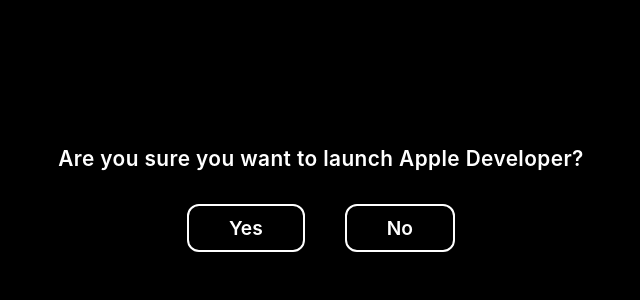
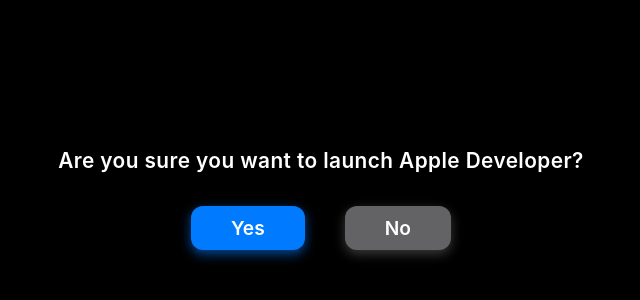
Before and after one commit to Githubuser102234/Apple-Developer, a plain HTML site: page index.html in a window 1280 px wide. Shown: the part 202-502 px from the top of the page, without its empty margins (319-959 px from the left). Drawn offline with Linux system fonts and the light colour scheme.

Commit message:
Update index.html

```diff
--- a/index.html
+++ b/index.html
@@ -90,25 +90,43 @@
     }
 
     button {
-      background: none;
-      border: 2px solid white;
-      color: white;
+      border: none;
       padding: 10px 40px;
       font-size: 1.2rem;
       border-radius: 12px;
       cursor: pointer;
       user-select: none;
-      transition: background-color 0.25s, color 0.25s;
       font-weight: 600;
       font-family: -apple-system, BlinkMacSystemFont, "Segoe UI", Roboto, Oxygen,
         Ubuntu, Cantarell, "Open Sans", "Helvetica Neue", sans-serif;
+      transition: background-color 0.25s, color 0.25s;
+      box-shadow: 0 2px 6px rgb(0 0 0 / 0.2);
+      min-width: 100px;
+      text-align: center;
     }
 
-    button:hover,
-    button:focus {
-      background-color: white;
-      color: black;
+    #yes-btn {
+      background-color: #007AFF; /* iOS System Blue */
+      color: white;
+      box-shadow: 0 4px 12px rgba(0, 122, 255, 0.6);
+    }
+    #yes-btn:hover,
+    #yes-btn:focus {
+      background-color: #005BBB;
       outline: none;
+      box-shadow: 0 6px 20px rgba(0, 91, 187, 0.8);
+    }
+
+    #no-btn {
+      background-color: #636366; /* iOS System Gray */
+      color: white;
+      box-shadow: 0 4px 12px rgba(99, 99, 102, 0.6);
+    }
+    #no-btn:hover,
+    #no-btn:focus {
+      background-color: #48484A;
+      outline: none;
+      box-shadow: 0 6px 20px rgba(72, 72, 74, 0.8);
     }
   </style>
 </head>
@@ -141,13 +159,12 @@
     // Optional: handle button clicks (currently just alert)
     document.getElementById('yes-btn').addEventListener('click', () => {
       alert('Launching Apple Developer...');
-      // Here you can redirect or trigger any action
-      // window.location.href = 'https://developer.apple.com';
+      // e.g., window.location.href = 'https://developer.apple.com';
     });
 
     document.getElementById('no-btn').addEventListener('click', () => {
       alert('Canceled.');
-      // You can do something else here, e.g., go back or close
+      // e.g., close modal or go back
     });
   </script>
 
```
